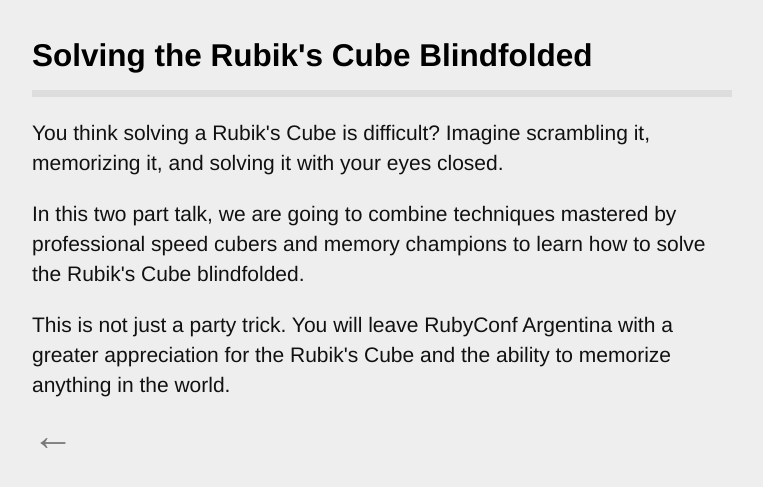
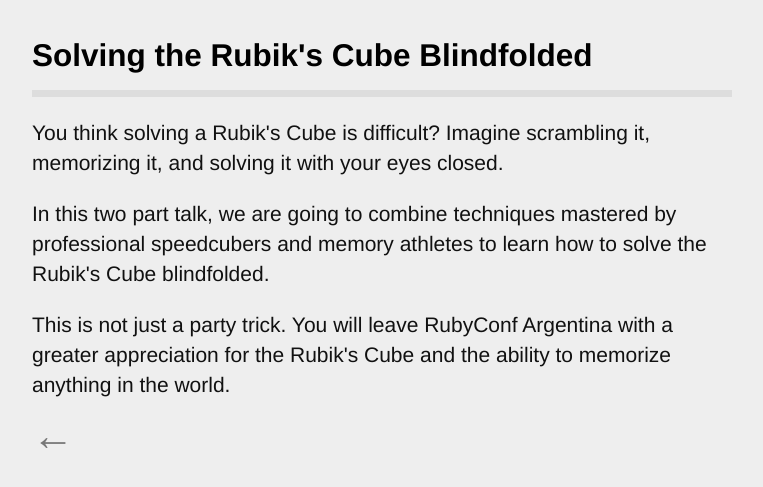
Before and after one commit to chrishunt/chrishunt.github.com, a Jekyll site: the page cfps/solving-the-rubiks-cube-blindfolded/index.html, which Jekyll copies as it is, in a window 1280 px wide. Shown: the top 487 px of the page, without its empty margins (258-1021 px from the left). Built offline with Jekyll 4.4.1, drawn with Linux system fonts in a browser that asks for light colours.

Commit message:
Make speedcubers one word

```diff
--- a/cfps/solving-the-rubiks-cube-blindfolded/index.html
+++ b/cfps/solving-the-rubiks-cube-blindfolded/index.html
@@ -37,8 +37,8 @@
 
       <p>
         In this two part talk, we are going to combine techniques mastered by
-        professional speed cubers and memory champions to learn how to solve
-        the Rubik's Cube blindfolded.
+        professional speedcubers and memory athletes to learn how to solve the
+        Rubik's Cube blindfolded.
       </p>
 
       <p>
```
